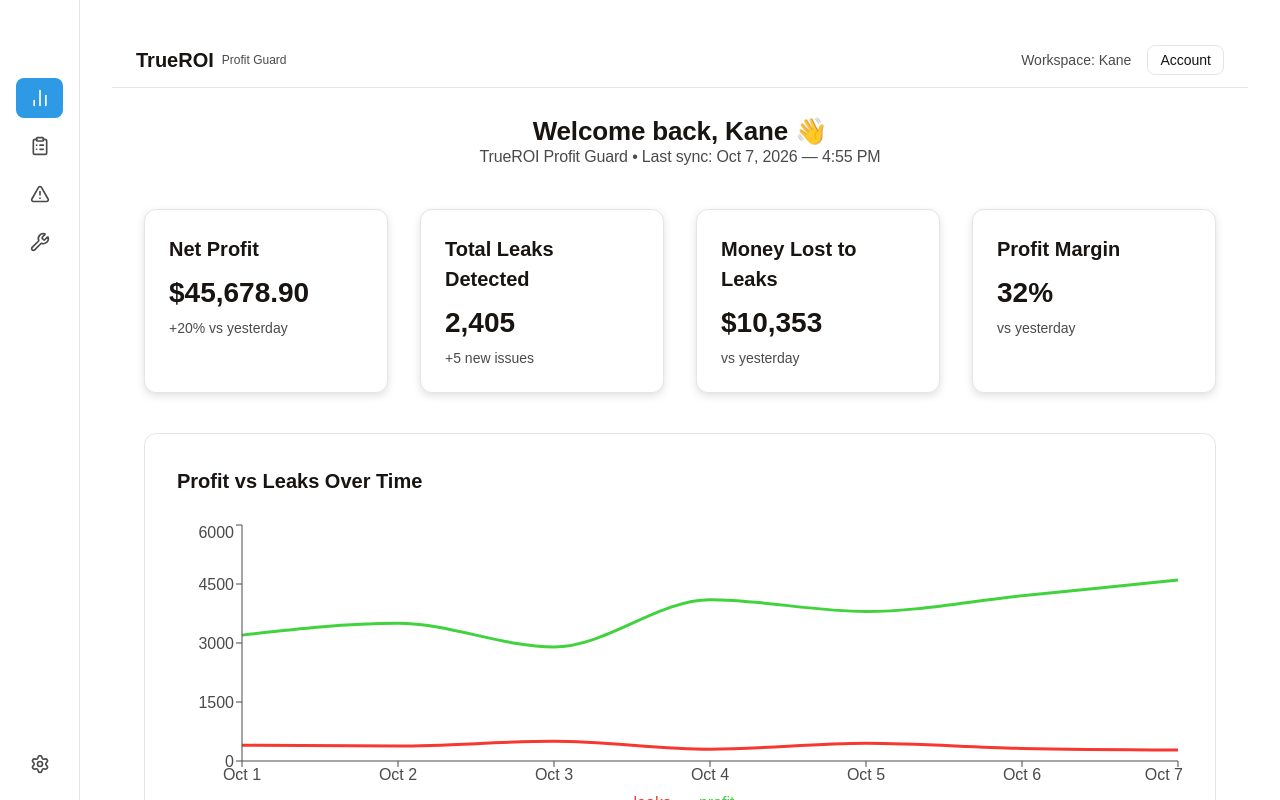
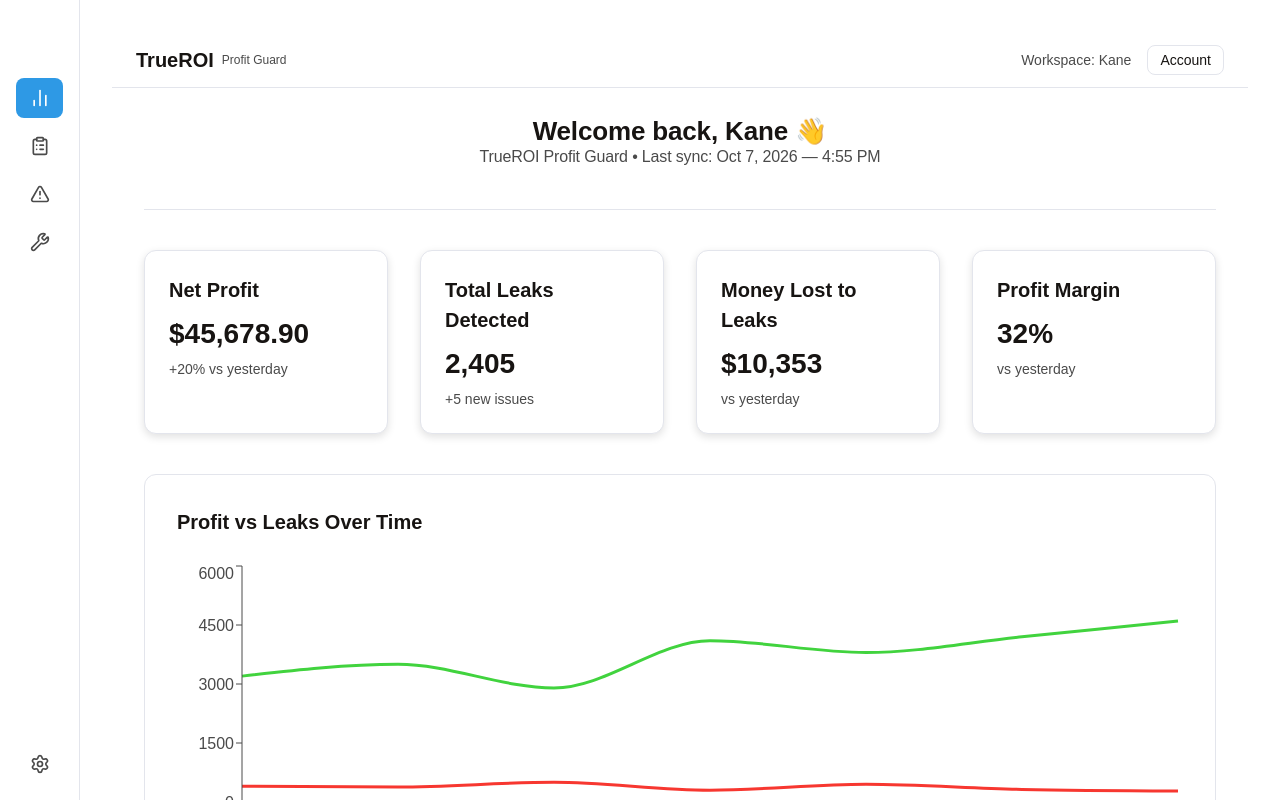
Before and after one commit to TrueROI/trueroi-frontend, a Next.js app: page /dashboard in a window 1280 px wide. Shown: the top 800 px of the page. Built offline with nearby package versions, Linux system fonts and the light colour scheme.

Commit message:
fixed new gradient

```diff
--- a/app/dashboard/page.tsx
+++ b/app/dashboard/page.tsx
@@ -9,19 +9,8 @@ const ProfitLeakChart = dynamic(
   { ssr: false }
 );
 
-// Example chart data
-const chartData = [
-  { date: "Oct 1", profit: 3200, leaks: 400 },
-  { date: "Oct 2", profit: 3500, leaks: 380 },
-  { date: "Oct 3", profit: 2900, leaks: 500 },
-  { date: "Oct 4", profit: 4100, leaks: 300 },
-  { date: "Oct 5", profit: 3800, leaks: 450 },
-  { date: "Oct 6", profit: 4200, leaks: 320 },
-  { date: "Oct 7", profit: 4600, leaks: 280 },
-];
-
 // -----------------------------
-// TYPES
+// TYPES (must be above components)
 // -----------------------------
 interface DashboardCardProps {
   title: string;
@@ -39,6 +28,17 @@ interface AuditRowProps {
   netColor: string;
 }
 
+// Example chart data
+const chartData = [
+  { date: "Oct 1", profit: 3200, leaks: 400 },
+  { date: "Oct 2", profit: 3500, leaks: 380 },
+  { date: "Oct 3", profit: 2900, leaks: 500 },
+  { date: "Oct 4", profit: 4100, leaks: 300 },
+  { date: "Oct 5", profit: 3800, leaks: 450 },
+  { date: "Oct 6", profit: 4200, leaks: 320 },
+  { date: "Oct 7", profit: 4600, leaks: 280 },
+];
+
 // -----------------------------
 // PAGE
 // -----------------------------
@@ -46,13 +46,28 @@ export default function DashboardPage() {
   return (
     <div className="space-y-10" style={{ fontFamily: "var(--font-body)" }}>
 
-      {/* Greeting */}
+      {/* ⭐ TOP GRADIENT SECTION */}
+      <div
+        style={{
+          background: `
+            linear-gradient(
+              to bottom,
+              rgba(255,255,255,1) 0%,
+              rgba(247,247,247,1) 40%,
+              var(--tr-bg) 100%
+            )
+          `,
+          paddingBottom: "40px",
+          borderBottom: "1px solid var(--tr-border)",
+        }}
+      >
         <div className="text-center">
           <Greeting
             merchantName="Kane"
             shopName="TrueROI Profit Guard"
             lastSync="Oct 7, 2026 — 4:55 PM"
           />
+        </div>
       </div>
 
       {/* KPI Cards */}
@@ -185,7 +200,7 @@ function DashboardCard({ title, value, sub }: DashboardCardProps) {
       style={{
         background: "var(--tr-surface)",
         border: "1px solid var(--tr-border)",
-        boxShadow: "0px 3px 8px rgba(0, 0, 0, 0.12)", // ⭐ new shadow
+        boxShadow: "0px 3px 8px rgba(0, 0, 0, 0.12)",
       }}
     >
       <h3
```
Lines whose indentation alone changed are shown as unchanged.
